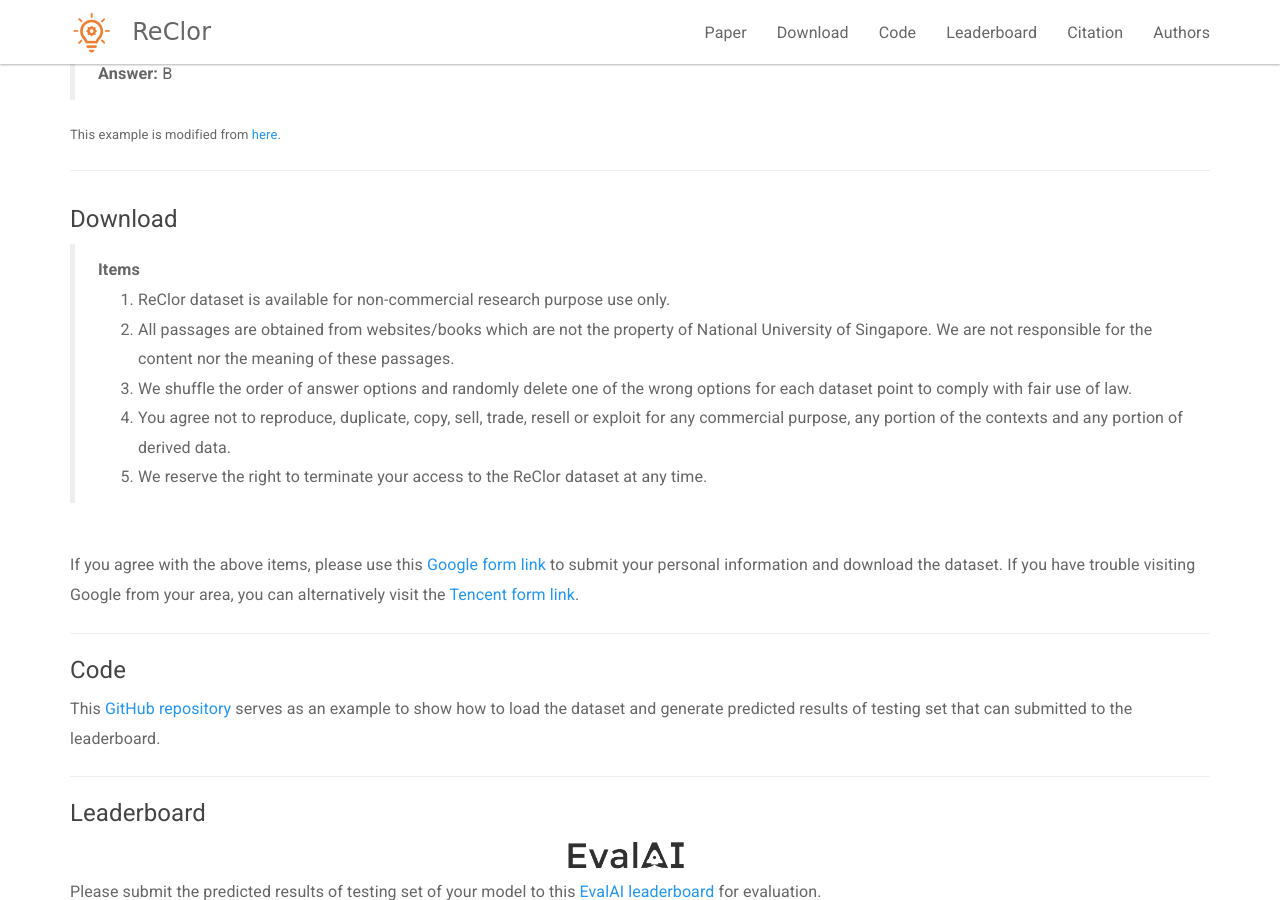
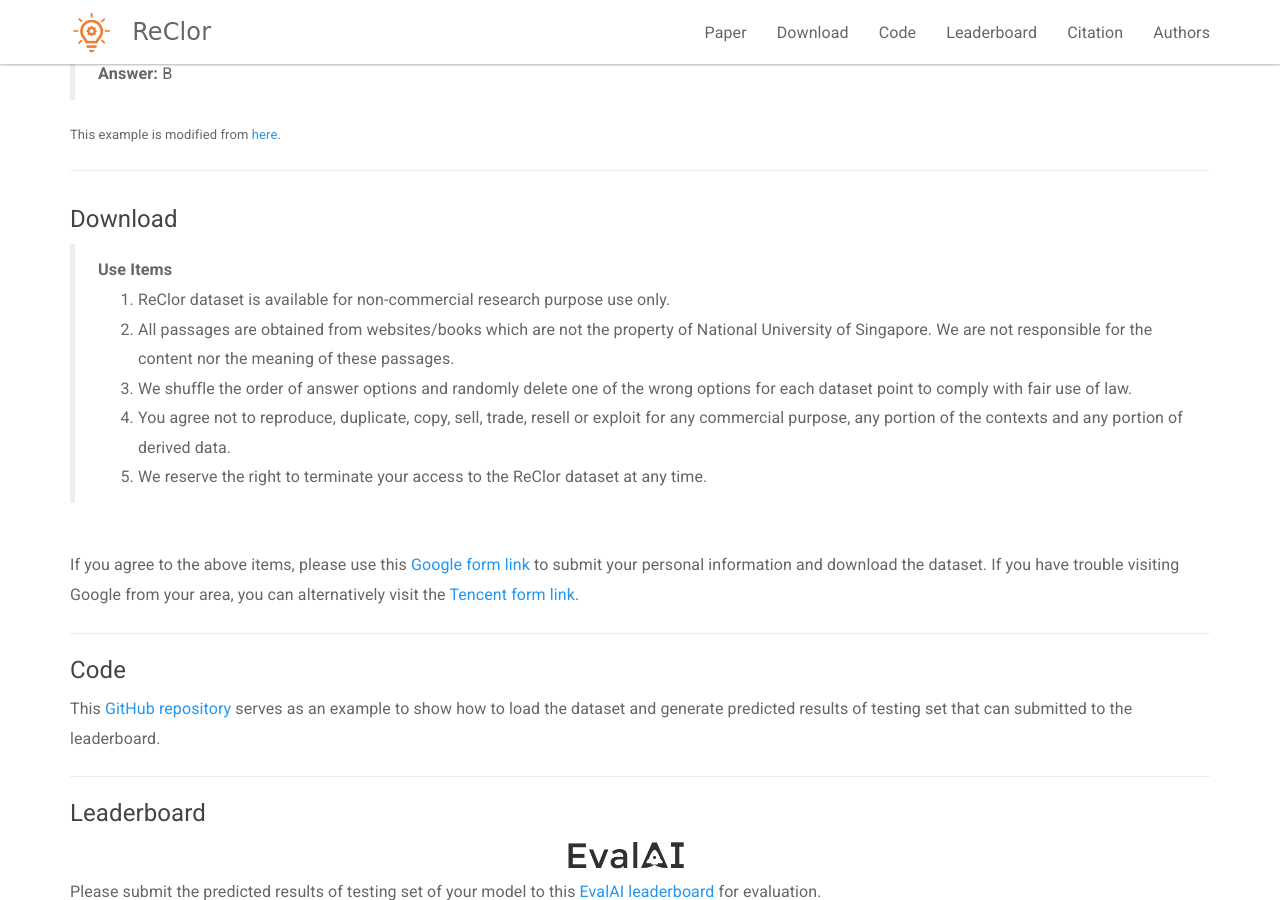
Before and after one commit to yuweihao/reclor, a Jekyll site: the page built from index.html, in a window 1280 px wide and 900 px high, scrolled down 896 px. Built offline with Jekyll 4.4.1, drawn with Linux system fonts in a browser that asks for light colours.

Commit message:
Update index

```diff
--- a/index.html
+++ b/index.html
@@ -43,7 +43,7 @@
     <a id="download"></a>
     <h4 class="header-light regular-pad">Download</h4>
     <blockquote>
-    <strong>Items</strong>
+    <strong>Use Items</strong>
     <ol type="1" style="font-size: 16px;">
         <li>ReClor dataset is available for non-commercial research purpose use only.</li>
 
@@ -58,7 +58,7 @@
     </blockquote>
     <br>
     <p style="font-size: 16px;">
-        If you agree with the above items, please use this <a href="https://docs.google.com/forms/d/e/1FAIpQLSe56wq5xIEGbDsgRN6P6lHr34jfv182AMuiIzjJXmVYCg39oA/viewform"
+        If you agree to the above items, please use this <a href="https://docs.google.com/forms/d/e/1FAIpQLSe56wq5xIEGbDsgRN6P6lHr34jfv182AMuiIzjJXmVYCg39oA/viewform"
         target="_blank" rel="external">Google form link</a> to submit your personal information and download the dataset.
         If you have trouble visiting Google from your area, you can alternatively visit the <a href="https://wj.qq.com/s2/5472244/fd55/"
         target="_blank" rel="external">Tencent form link</a>.
```
